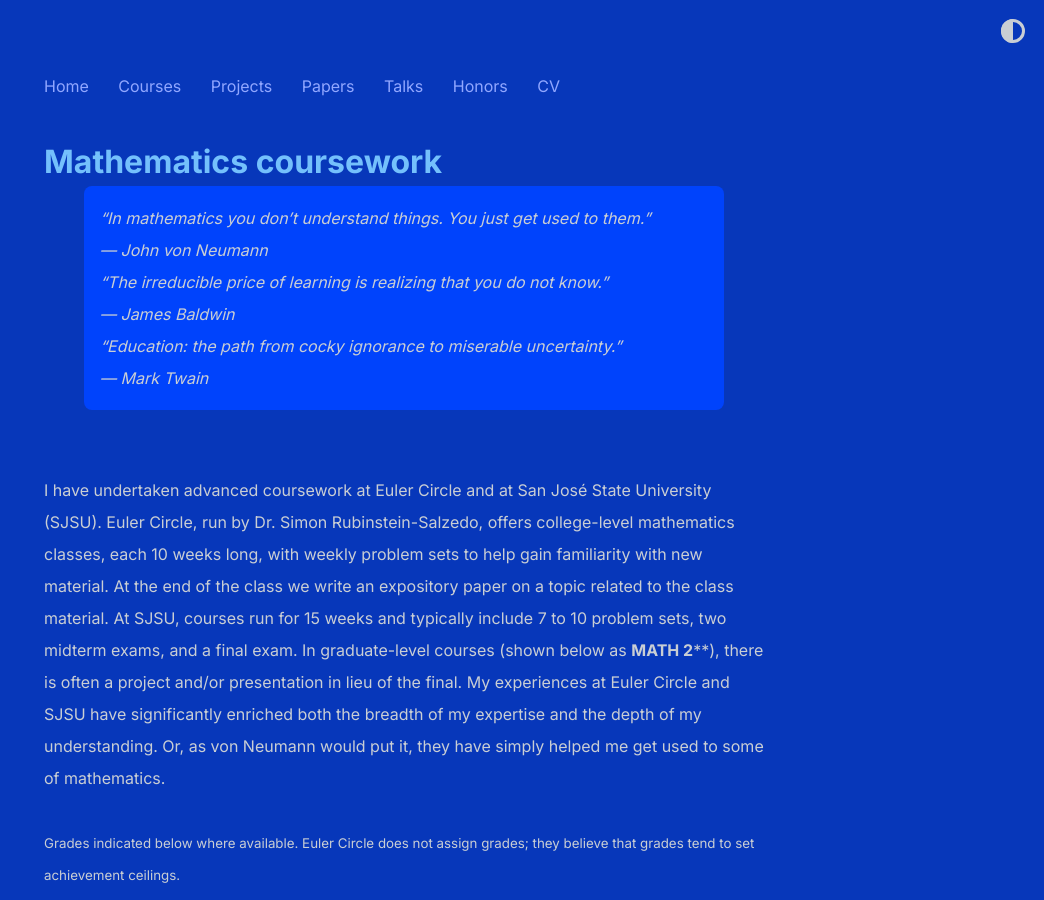
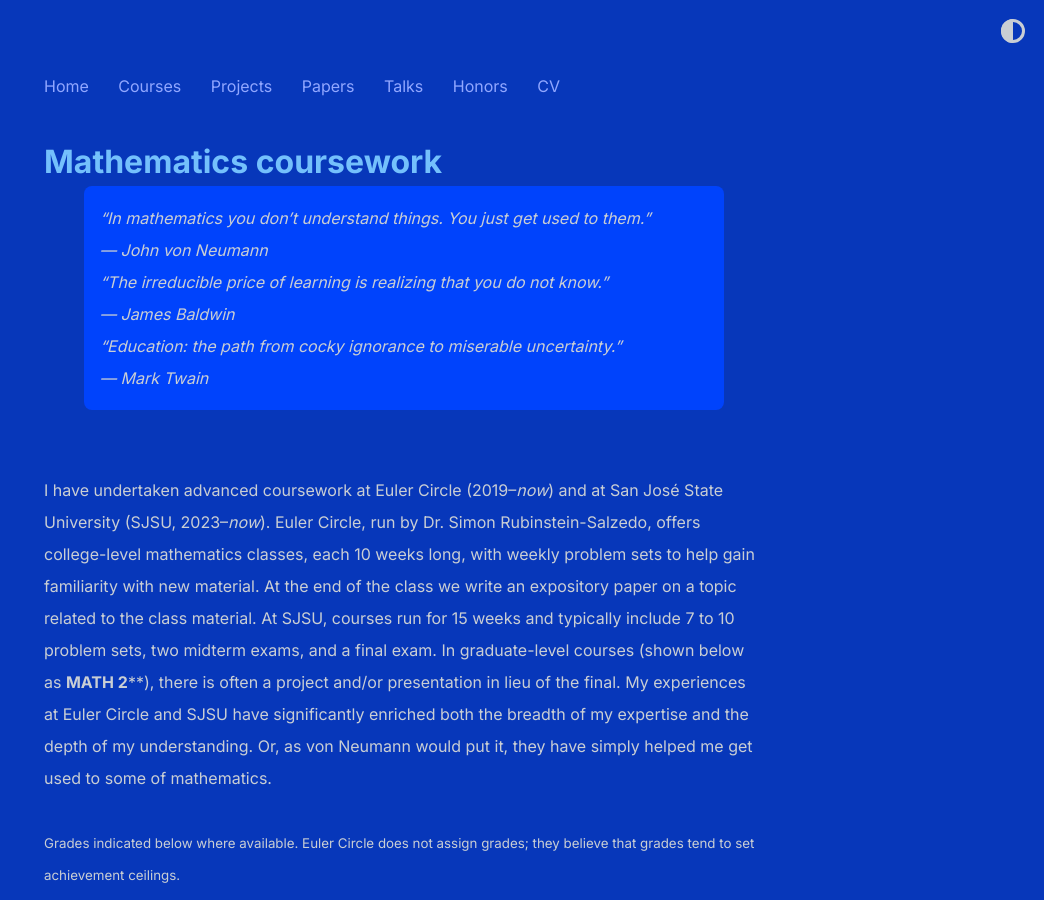
Before and after one commit to shihankanungo/shihankanungo.github.io, a Jekyll site: the page built from courses.md, in a window 1280 px wide and 900 px high. Shown: the whole window, without its empty margins (236-1280 px from the left). Built offline with Jekyll 4.4.1, drawn with Linux system fonts in a browser that asks for light colours.

Commit message:
Update courses.md

```diff
--- a/courses.md
+++ b/courses.md
@@ -9,7 +9,7 @@
 
 <br>
 
-I have undertaken advanced coursework at Euler Circle and at San José State University (SJSU). Euler Circle, run by Dr. Simon Rubinstein-Salzedo, offers college-level mathematics classes, each 10 weeks long, with weekly problem sets to help gain familiarity with new material. At the end of the class we write an expository paper on a topic related to the class material. At SJSU, courses run for 15 weeks and typically include 7 to 10 problem sets, two midterm exams, and a final exam. In graduate-level courses (shown below as **MATH 2****), there is often a project and/or presentation in lieu of the final. My experiences at Euler Circle and SJSU have significantly enriched both the breadth of my expertise and the depth of my understanding. Or, as von Neumann would put it, they have simply helped me get used to some of mathematics. <br> <br>
+I have undertaken advanced coursework at Euler Circle (2019--_now_) and at San José State University (SJSU, 2023--_now_). Euler Circle, run by Dr. Simon Rubinstein-Salzedo, offers college-level mathematics classes, each 10 weeks long, with weekly problem sets to help gain familiarity with new material. At the end of the class we write an expository paper on a topic related to the class material. At SJSU, courses run for 15 weeks and typically include 7 to 10 problem sets, two midterm exams, and a final exam. In graduate-level courses (shown below as **MATH 2****), there is often a project and/or presentation in lieu of the final. My experiences at Euler Circle and SJSU have significantly enriched both the breadth of my expertise and the depth of my understanding. Or, as von Neumann would put it, they have simply helped me get used to some of mathematics. <br> <br>
 <small>Grades indicated below where available. Euler Circle does not assign grades; they believe that grades tend to set achievement ceilings.</small>
 
 ## Analysis and Geometry
```
